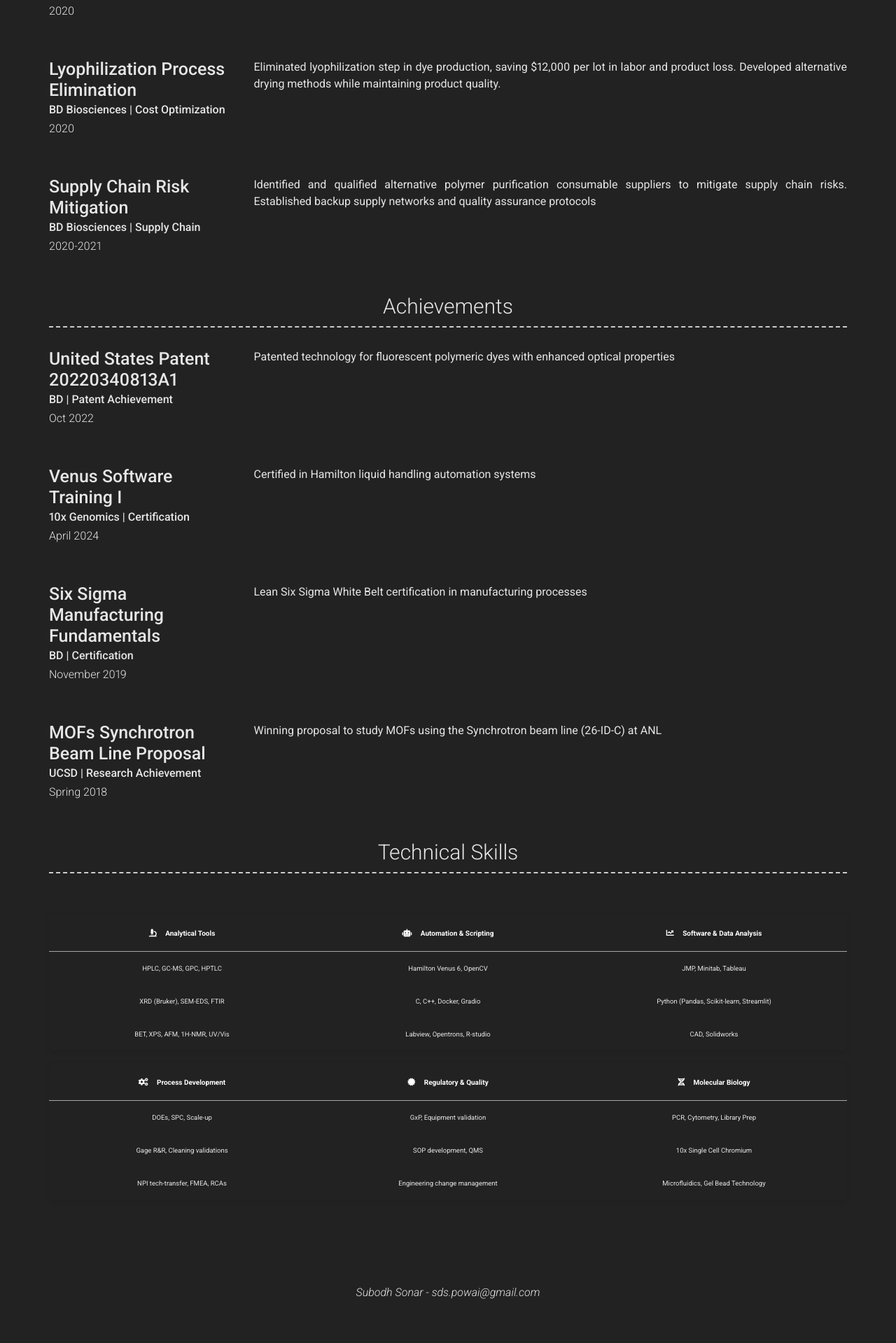
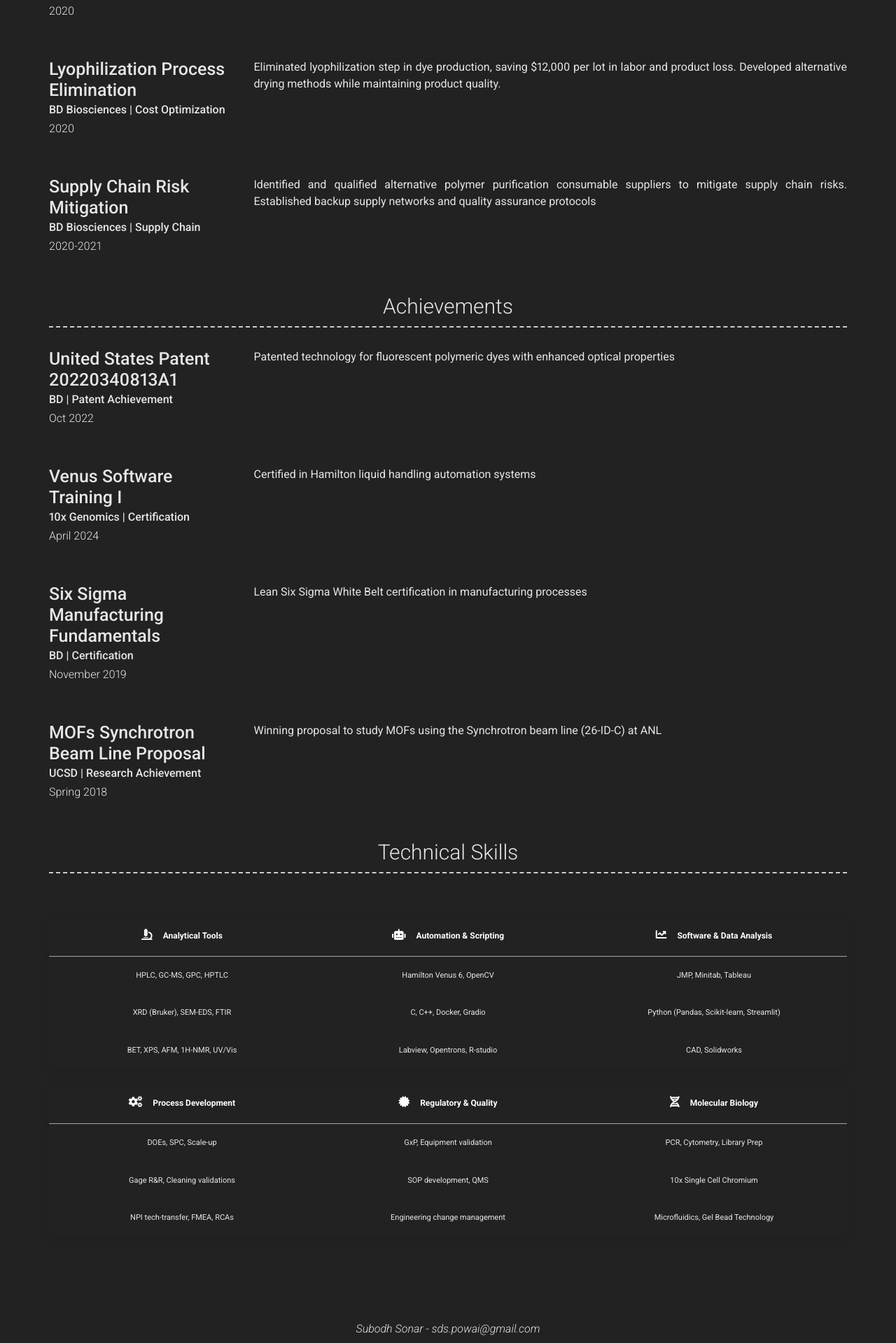
Before and after one commit to subodh122/subodh122.github.io, a Jekyll site: the page built from index.md, in a window 1280 px wide. Shown: the part 3379-5298 px from the top of the page at 70% size. Built offline with Jekyll 4.4.1, drawn with Linux system fonts in a browser that asks for light colours; nearby versions of some CDN libraries; before the commit the page ends 5245 px from its top, so only the background shows below that.

Commit message:
Increase table font sizes significantly for better readability: headers 1.2em, content 1.1em

```diff
--- a/_config.yml
+++ b/_config.yml
@@ -242,21 +242,21 @@ content:
         .skills-table th {
           background: var(--primary-color);
           color: white;
-          padding: 18px 15px;
+          padding: 20px 15px;
           text-align: center;
           font-weight: 600;
-          font-size: 1em;
+          font-size: 1.2em;
           font-family: inherit;
         }
         .skills-table th i {
-          margin-right: 10px;
-          font-size: 1.1em;
+          margin-right: 12px;
+          font-size: 1.3em;
         }
         .skills-table td {
-          padding: 16px 15px;
+          padding: 18px 15px;
           text-align: center;
           border-bottom: 1px solid var(--border-color);
-          font-size: 0.95em;
+          font-size: 1.1em;
           line-height: 1.6;
           font-family: inherit;
           color: var(--text-color);
@@ -269,12 +269,12 @@ content:
         }
         @media (max-width: 768px) {
           .skills-table th {
-            font-size: 0.9em;
-            padding: 14px 10px;
+            font-size: 1.1em;
+            padding: 16px 10px;
           }
           .skills-table td {
-            font-size: 0.85em;
-            padding: 12px 10px;
+            font-size: 1em;
+            padding: 14px 10px;
           }
         }
       </style>
```
